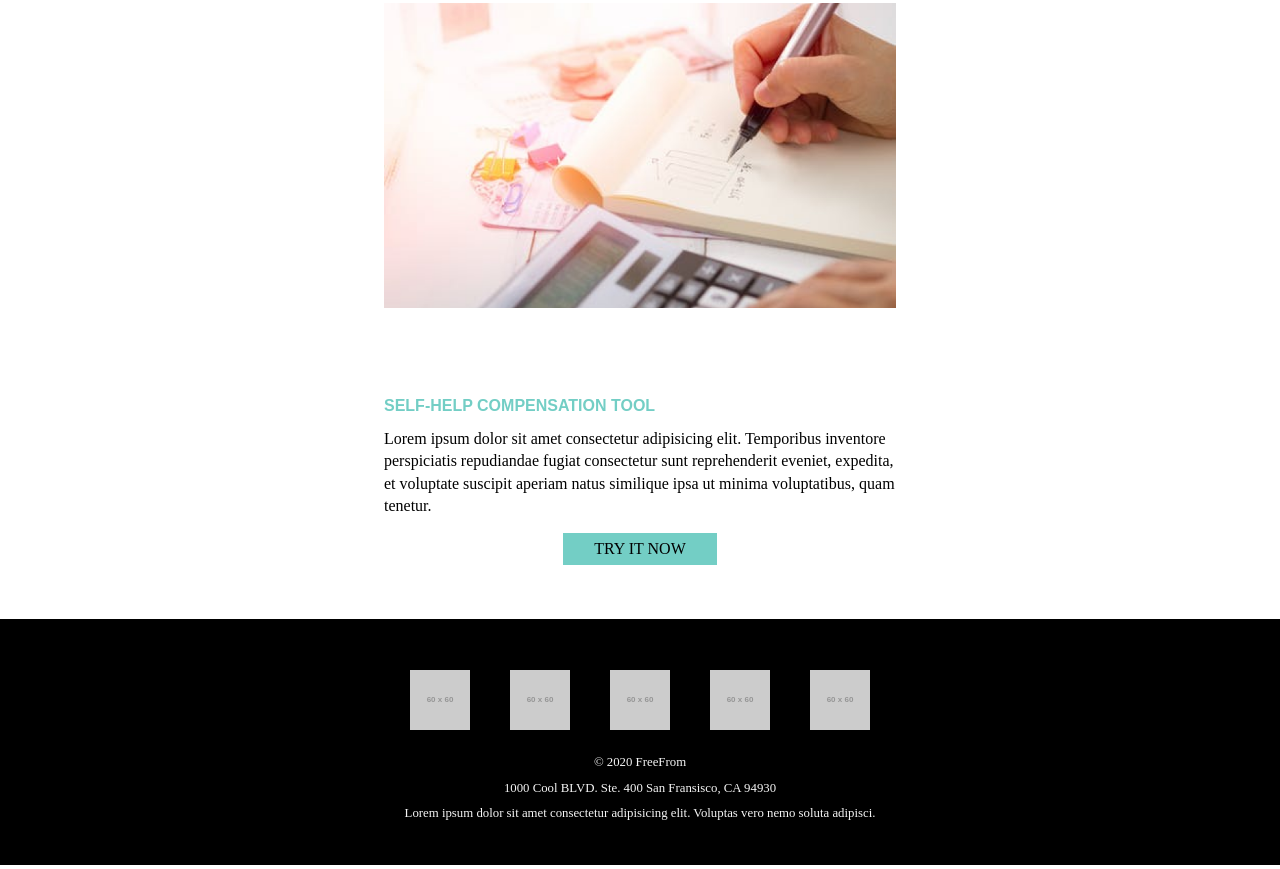
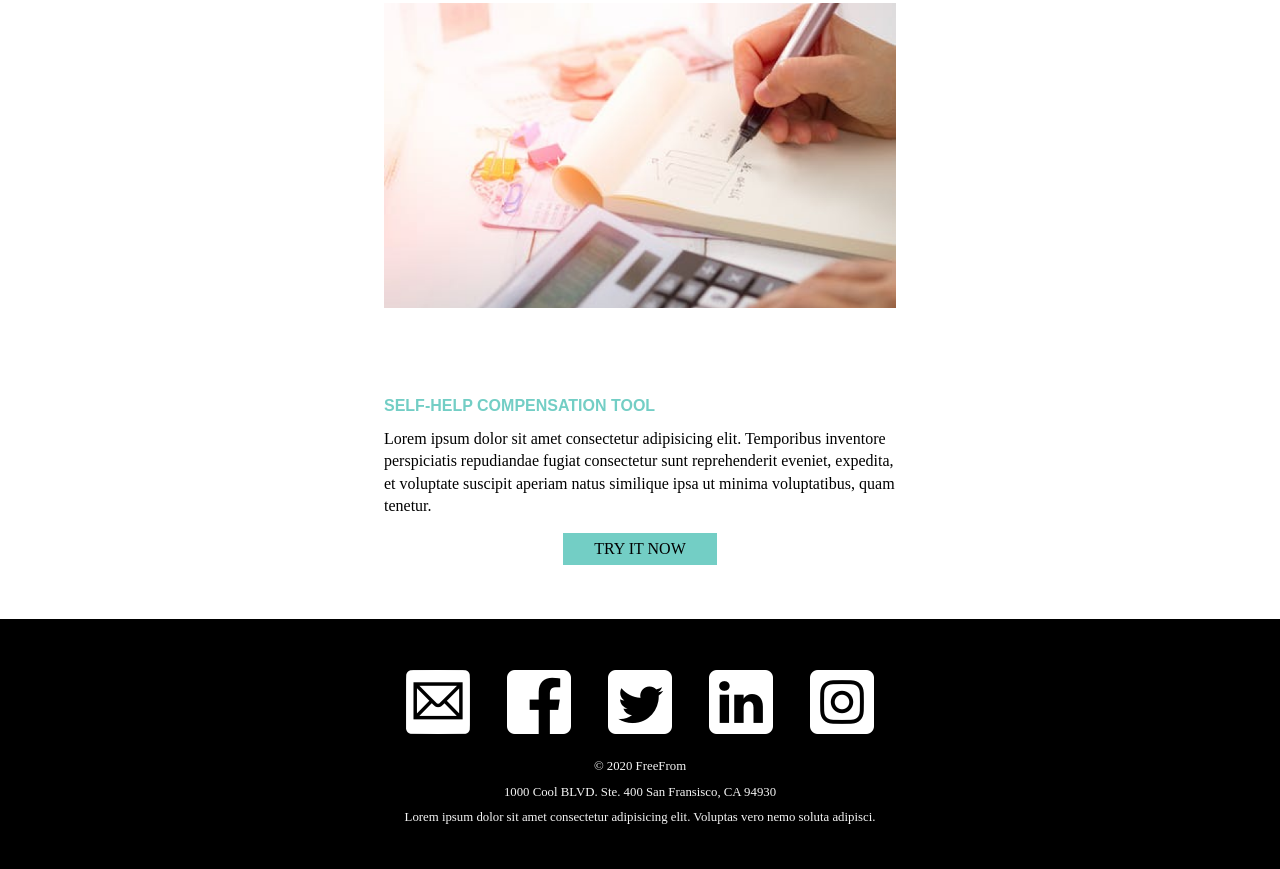
Before and after one commit to fjhansen/Web-UI, a plain HTML site: page index.html in a window 1280 px wide. Shown: the part 862-1731 px from the top of the page. Drawn offline with Linux system fonts and the light colour scheme; placeholder pictures from the web are drawn by us; a web font is replaced by a local one.

Commit message:
final for mvp

```diff
--- a/index.html
+++ b/index.html
@@ -62,11 +62,11 @@
         <footer>
             <nav class="bottom-nav">
                 <ul>
-                    <li><a href="#"><img src="https://via.placeholder.com/60x60.png" alt=""></a></li>
-                    <li><a href="#"><img src="https://via.placeholder.com/60x60.png" alt=""></a></li>
-                    <li><a href="#"><img src="https://via.placeholder.com/60x60.png" alt=""></a></li>
-                    <li><a href="#"><img src="https://via.placeholder.com/60x60.png" alt=""></a></li>
-                    <li><a href="#"><img src="https://via.placeholder.com/60x60.png" alt=""></a></li>
+                    <li><a href="#"><img src="assets/img/email.png" alt=""></a></li>
+                    <li><a href="#"><img src="assets/img/fb.png" alt=""></a></li>
+                    <li><a href="#"><img src="assets/img/twiter.png" alt=""></a></li>
+                    <li><a href="#"><img src="assets/img/in.png" alt=""></a></li>
+                    <li><a href="#"><img src="assets/img/insta.png" alt=""></a></li>
                 </ul>
             </nav>
             <p>&copy; 2020 FreeFrom</p>
```
Also changed, not shown: assets/img/email.png (added), assets/img/fb.png (added), assets/img/iconfinder_Rounded_Linkedin2_svg_5282542.png (added), assets/img/in.png (added), assets/img/insta.png (added), assets/img/twiter.png (added).
